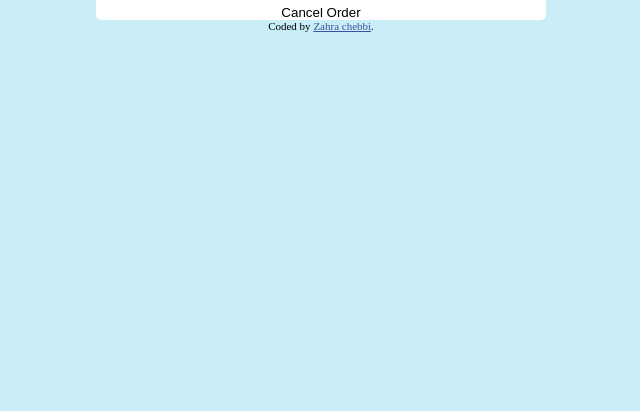
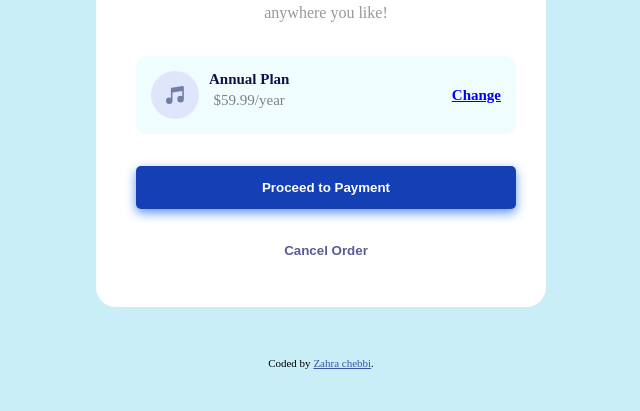
Before and after one commit to zahra-chebbi/order_summary, a plain HTML site: page index.html in a window 1280 px wide. Shown: the part 389-800 px from the top of the page, without its empty margins (319-959 px from the left). Drawn offline with Linux system fonts and the light colour scheme.

Commit message:
card finish

```diff
--- a/index.html
+++ b/index.html
@@ -20,6 +20,11 @@
         margin: 0;
         padding: 0;
       }
+      .title {
+        margin-top: 30px;
+        font-family: "circular";
+        color: #11114a;
+      }
       .attribution {
         font-size: 11px;
         text-align: center;
@@ -33,9 +38,9 @@
       .card {
         display: flex;
         flex-direction: column;
-        margin: auto;
+        margin: 50px auto;
         max-width: 450px;
-        border-radius: 5px;
+        border-radius: 20px;
         overflow: hidden;
       }
       .sous-card {
@@ -43,29 +48,72 @@
         text-align: center;
         padding: 0 40px;
         background-color: #fff;
+        gap: 20px;
       }
 
       .paragraph {
         margin: 0 40px;
+        color: #808080cf;
+        color: #808080cf;
+        font-family: "circular";
+        width: 300px;
+        line-height: 22px;
       }
       .options {
         display: flex;
         align-items: center;
         justify-content: space-between;
+        margin: 12px 0px;
+        background-color: #00d8ff0f;
+        padding: 15px;
+        border-radius: 10px;
       }
       .buttons {
         display: grid;
         gap: 10px;
+        margin-bottom: 35px;
       }
+      .option_text {
+        display: flex;
+        flex-direction: column;
+        gap: 4px;
+      }
+      h6 {
+        font-size: 15px;
+        font-family: "circular";
+        font-weight: bold;
+        color: #11114a;
+      }
+      .price {
+        font-family: "circular";
+        color: gray;
+        font-size: 15px;
+      }
+      .link {
+        font-family: "circular";
+        font-weight: bold;
+        color: blue;
+        font-size: 15px;
+      }
+
       .payment {
-        background: blue;
+        background: rgb(21 64 181);
         border: none;
         border-radius: 5px;
-        padding: 10px;
+        padding: 14px;
+        color: #fff;
+        margin-bottom: 10px;
+        box-shadow: 0px 4px 11px cornflowerblue;
+        font-family: sans-serif;
+        font-weight: bold;
       }
       .cancel {
         background-color: #fff;
         border: none;
+        color: rgb(90 90 154);
+        font-family: sans-serif;
+        padding: 14px;
+        font-weight: bold;
       }
       .ticke {
         display: flex;
```
